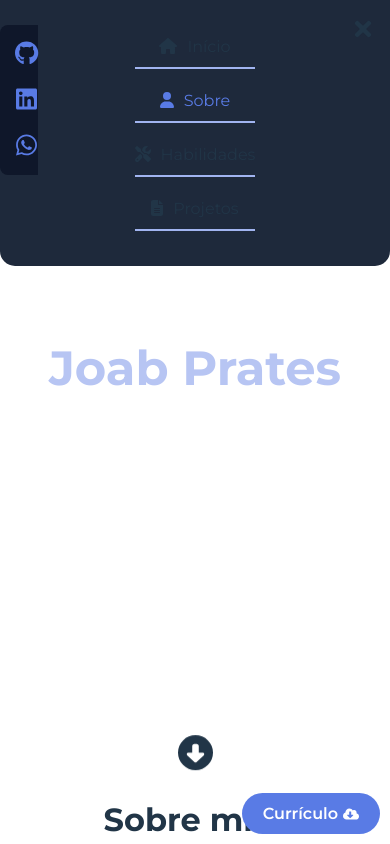
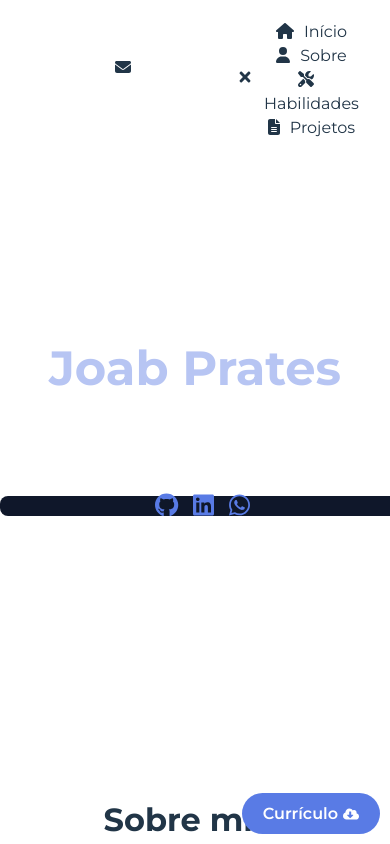
Before and after one commit to Jooab/portfolio, a React (Vite) app: page / in a window 390 px wide. Both pictures are taken after a click on the element 363 px from the left and 33 px from the top of the page. Shown: the top 844 px of the page. Built offline with nearby package versions, Linux system fonts and the light colour scheme.

Commit message:
resolvendo o problema do layout no mobile(1)

```diff
--- a/src/components/contacts/css.tsx
+++ b/src/components/contacts/css.tsx
@@ -32,18 +32,23 @@ export const StyledAside = styled.aside`
 
   @media (max-width: 560px) {
     padding: 0 0 0 15px;
-    top: 100px;
-    height: 150px;
+    top: 60%;
+    right: 0;
+    height: 20px;
     display: flex;
     justify-content: center;
     align-items: center;
     position: absolute;
-    flex-direction: column;
     box-shadow: none;
 
     ul {
+      display: flex;
       gap: 15px;
     }
+  }
+
+  @media (max-width: 360px) {
+    top: 65%;
   }
 }
 `;
--- a/src/components/hamburguerMenu/css.tsx
+++ b/src/components/hamburguerMenu/css.tsx
@@ -10,101 +10,22 @@ export const StyledHeader = styled.header`
   display: flex;
   justify-content: space-between;
   align-items: center;
-  width: 100%;
+  width: 100vw;
+  padding: 20px;
   position: fixed;
-  background-color: #0f172a;
-  z-index: 1;
-  padding: 15px;
+  z-index: 3;
 
-  p {
-    padding-left: 100px;
-    transition: 0.3s ease-in-out;
-
-    &:hover {
-      color: #597be5;
-    }
-  }
-
-  a {
-    transition: 0.3s ease-in-out;
-    &:hover {
-      color: #597be5;
-    }
-  }
-
-  @media (min-width: 811px) {
+  @media (min-width: 810px) {
     display: none;
   }
+`;
+export const StyledUl = styled.ul`
 
-  @media (max-width: 390px) {
-    p {
-      padding-left: 70px;
-      font-size: 0.8rem;
-    }
-  }
-`;
-
-export const StyledUl = styled.ul`
-  list-style: none;
-  display: flex;
-  gap: 20px;
-  padding-right: 50px;
-  flex-direction: column;
-  padding: 35px 45px;
-
-  li {
-    cursor: pointer;
-    transition: 0.3s ease-in-out;
-    border-bottom: 2px solid #a1b4f0;
-    padding-bottom: 8px;
-
-    &:hover {
-      color: #597be5;
-    }
-
-    &.active {
-      color: #597be5;
-    }
-  }
 `;
 
 export const StyledDiv = styled.div`
-  position: absolute;
-  top: 0;
-  right: 0;
-  padding: 15px;
-  z-index: 2;
-  cursor: pointer;
-  font-size: 1.5rem;
-
-  @media (max-width: 768px) {
-    .menu-icon {
-      display: block;
-    }
-  }
 `;
 
 export const StyledNav = styled.nav`
-  &.nav-menu {
-    display: flex;
-    flex-direction: column;
-    align-items: center;
-    position: absolute;
-    top: 0;
-    right: -100%;
-    background: #1e293b;
-    transition: 0.3s ease-in-out;
-    border-radius: 0 0 0 15px;
 
-    @media (max-width: 450px) {
-      width: 100%;
-      border-radius: 0 0 15px 15px;
-    }
-  }
-
-  &.nav-menu.active {
-    right: 0;
-  }
-
-  }
 `;
--- a/src/components/hamburguerMenu/index.tsx
+++ b/src/components/hamburguerMenu/index.tsx
@@ -41,7 +41,8 @@ export const HamburgerMenu = () => {
       <StyledDiv className="menu-icon" onClick={toggleMenu}>
         {isOpen ? <FaTimes /> : <FaBars />}
       </StyledDiv>
-      <StyledNav className={`nav-menu ${isOpen ? "active" : ""}`}>
+      {isOpen && (
+        <StyledNav >
         <StyledUl>
           <li
             onClick={() => scrollToSection("begin")}
@@ -73,6 +74,7 @@ export const HamburgerMenu = () => {
           </li>
         </StyledUl>
       </StyledNav>
+      )}
     </StyledHeader>
   );
 };
--- a/src/components/welcome/css.tsx
+++ b/src/components/welcome/css.tsx
@@ -1,5 +1,4 @@
 import styled from "styled-components";
-import { keyframes } from "styled-components";
 
 export const Section = styled.section`
   display: flex;
@@ -89,32 +88,3 @@ export const Dev = styled.p`
     font-size: 1.3rem;
   }
 `;
-
-const bounce = keyframes`
-  0%, 20%, 50%, 80%, 100% {
-    transform: translateY(0);
-  }
-  40% {
-    transform: translateY(-10px);
-  }
-  60% {
-    transform: translateY(-5px);
-  }
-`;
-
-export const ArrowDown = styled.div`
-  display: none;
-
-  @media (max-width: 900px) {
-    display: block;
-    transform: rotate(-45deg);
-    margin-top: 20px;
-    animation: ${bounce} 1.5s infinite;
-    position: absolute;
-    bottom: 20px;
-
-    svg {
-      font-size: 35px;
-    }
-  }
-`;
--- a/src/components/welcome/index.tsx
+++ b/src/components/welcome/index.tsx
@@ -1,8 +1,6 @@
-import { Section, Hello, Name, Dev, WelcomeSection, ArrowDown } from "./css";
+import { Section, Hello, Name, Dev, WelcomeSection } from "./css";
 import { useContext } from "react";
 import { InViewContext } from "../../contexts/inViewContext";
-import { FontAwesomeIcon } from "@fortawesome/react-fontawesome";
-import { faCircleDown } from "@fortawesome/free-solid-svg-icons";
 
 export const Welcome = () => {
   const { beginRef } = useContext(InViewContext);
@@ -15,9 +13,6 @@ export const Welcome = () => {
         <Dev>Desenvolvedor Frontend</Dev>
       </WelcomeSection>
 
-      <ArrowDown>
-        <FontAwesomeIcon icon={faCircleDown} />
-      </ArrowDown>
     </Section>
   );
 };
--- a/src/index.css
+++ b/src/index.css
@@ -26,6 +26,7 @@ a {
 }
 
 body {
+  width: 100vw;
   margin: 0;
   display: flex;
   place-items: center;
```
